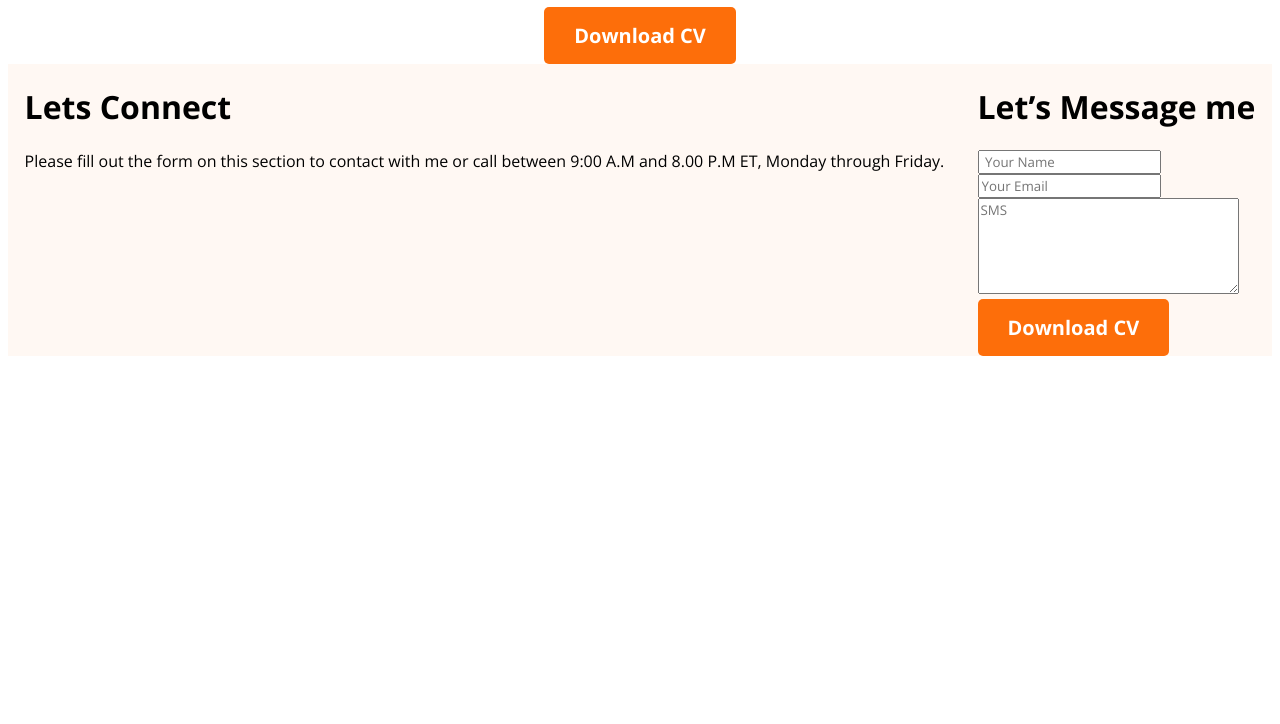
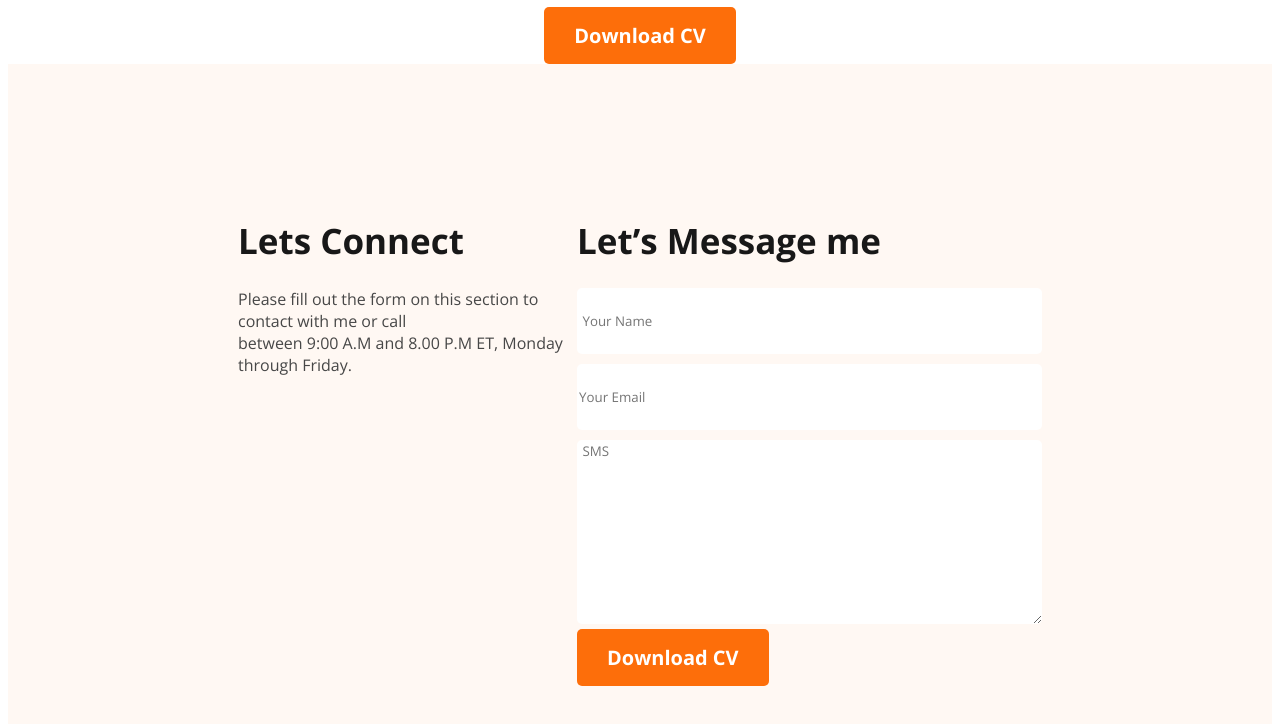
Before and after one commit to rabby-web/dev-protfolio, a plain HTML site: page index.html in a window 1280 px wide. Shown: the part 3105-3829 px from the top of the page. Before the commit the page ends 3469 px from the top, so only its background shows below. Drawn offline with nearby package versions, Linux system fonts and the light colour scheme.

Commit message:
footer added website

```diff
--- a/index.html
+++ b/index.html
@@ -209,24 +209,37 @@
     <footer class="footer">
       <div class="foot">
         <div class="foot-left">
-          <h1>Lets Connect</h1>
-          <p>
+          <h1 class="footer-title">Lets Connect</h1>
+          <p class="footer-description">
             Please fill out the form on this section to contact with me or call
+            <br />
             between 9:00 A.M and 8.00 P.M ET, Monday through Friday.
           </p>
         </div>
         <div class="foot-right">
-          <h1>Let’s Message me</h1>
-          <input type="text" name="text" placeholder=" Your Name" id="" />
+          <h1 class="footer-title">Let’s Message me</h1>
+          <input
+            class="input"
+            type="text"
+            name="text"
+            placeholder=" Your Name"
+            id=""
+          />
           <br />
-          <input type="email" name="email" id="" placeholder="Your Email" />
+          <input
+            class="input"
+            type="email"
+            name="email"
+            id=""
+            placeholder="Your Email"
+          />
           <br />
           <textarea
             name="text"
             id=""
             cols="30"
             rows="5"
-            placeholder="SMS"
+            placeholder=" SMS"
           ></textarea>
           <br />
           <button id="button-cv" class="btn-primary">Download CV</button>
--- a/styles/style.css
+++ b/styles/style.css
@@ -10,6 +10,15 @@
     font-size: 20px;
     color:  #FFF;
     padding: 15px 30px;
+}
+.btn-primary:hover{
+    border-radius: 5px;
+    border: 1px solid #FD6E0A;
+    background: white;
+    font-weight: 700;
+    font-size: 20px;
+    color:  #FD6E0A;
+    padding: 14px 29px;
 }
 /* -------nav------- */
 nav{
@@ -179,7 +188,33 @@ main{
 .foot{
     display: flex;
     justify-content: space-around;
+    padding: 130px 230px;
 }
 .foot-right .foot-left{
     width: 40%;
 }
+.input{
+    width: 461px;
+    border: 0;
+    height: 64px;
+    margin-bottom: 10px;
+    border-radius: 5px;
+}
+.footer-title{
+    color: #181818;
+    font-family: Open Sans;
+    font-size: 35px;
+    font-weight: 700;
+}
+textarea{
+    width: 461px;
+    height: 180px;
+    flex-shrink: 0;
+    border-radius: 5px;
+    border: 0;
+}
+.footer-description{
+    color: #474747;
+    font-size: 16px;
+    font-weight: 400;
+}
```
